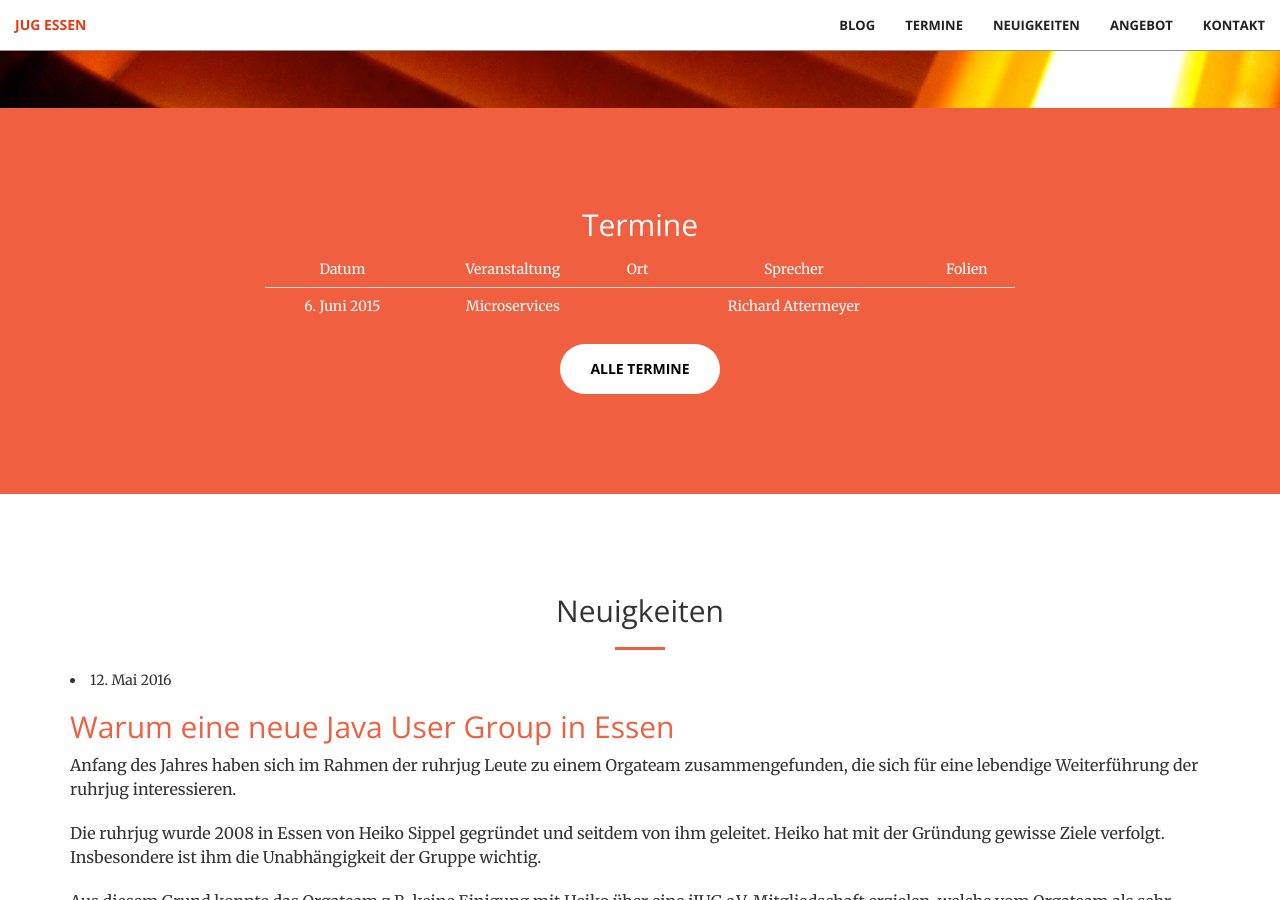
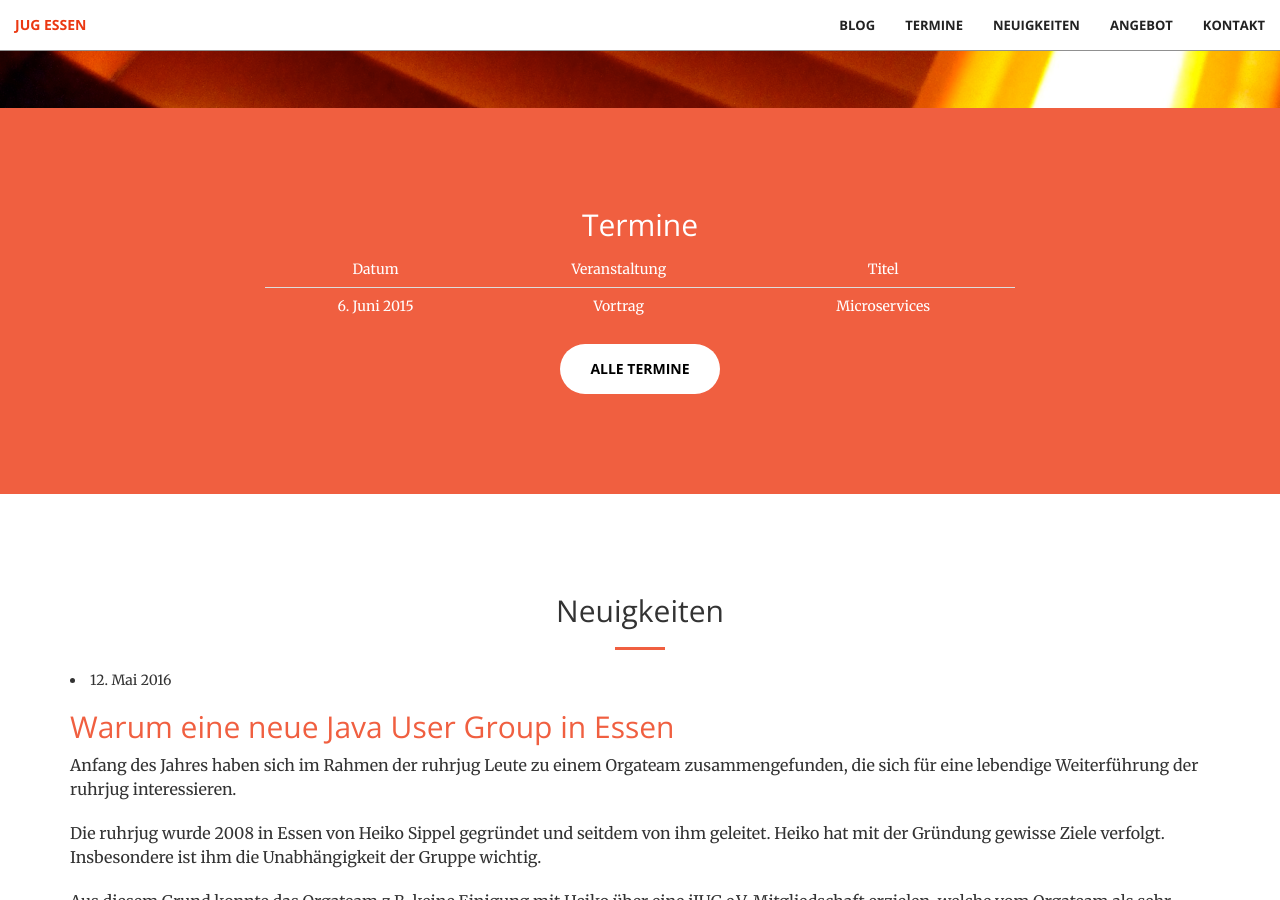
Before and after one commit to jug-essen/jug-essen.github.io, a Jekyll site: the page built from index.html, in a window 1280 px wide and 900 px high, scrolled down 792 px. Built offline with Jekyll 4.4.1, drawn with Linux system fonts in a browser that asks for light colours; comment, search, counter and statistics services are not loaded.

Commit message:
removed columns from events table
- enable better display of event table on front page on mobile devices

```diff
--- a/_includes/events.html
+++ b/_includes/events.html
@@ -13,9 +13,7 @@
                     <tr>
                       <td>Datum</td>
                       <td>Veranstaltung</td>
-                      <td>Ort</td>
-                      <td>Sprecher</td>
-                      <td>Folien</td>
+                      <td>Titel</td>
                     </tr>
                   </thead>
                   <tbody>
@@ -23,10 +21,8 @@
                     {% assign loc = site.locations | where:"id",event.location | first %}
                     <tr itemscope itemtype="http://schema.org/Event">
                       <td itemprop="startDate" content="{{event.date}}">{% include date.html date=event.date %}</td>
+                      <td>{{event.type}}</td>
                       <td><a href="{{event.url | prepend: site.baseurl | prepend:   site.url}}">{{event.title}}</a></td>
-                      <td itemprop="location" itemscope itemtype="http://schema.org/Place"><span itemprop="name"><a href="{{loc.url | prepend: site.baseurl | prepend: site.url }}">{{loc.name}}</a></span></td>
-                      <td>{% for speaker in event.speakers%}{% include author.html author_id=speaker %}{% if forloop.rindex0 > 0 %}/{% endif %}{% endfor %}</td>
-                      <td>{{event.material_url}}</td>
                     </tr>
                     {% endfor %}
                   </tbody>
```
